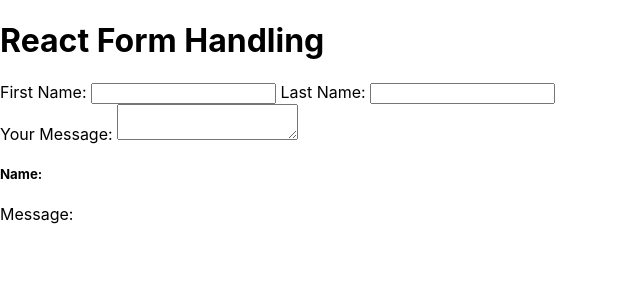
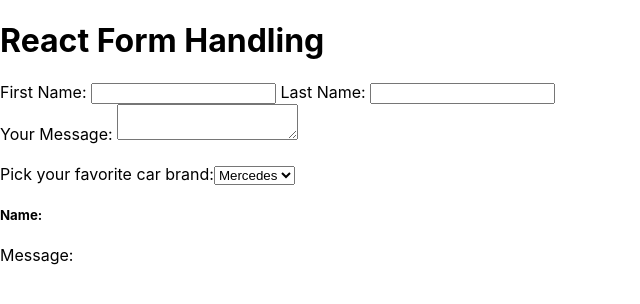
Before and after one commit to sisi0205/aws_serverless_api, a React (Create React App) app in the folder website/: page / in a window 1280 px wide. Shown: the top 304 px of the page, without its empty margins (0-640 px from the left). Built offline with nearby package versions, Linux system fonts and the light colour scheme.

Commit message:
input filed

```diff
--- a/website/src/App.js
+++ b/website/src/App.js
@@ -45,6 +45,21 @@
           onChange={handleChange}
         />
        </label>
+       <br /><br />
+      <label>
+        Pick your favorite car brand:
+        <select
+          name="carBrand"
+          value={state.carBrand}
+          onChange={handleChange}
+        >
+          <option value="mercedes">Mercedes</option>
+          <option value="bmw">BMW</option>
+          <option value="maserati">Maserati</option>
+          <option value="infinity">Infinity</option>
+          <option value="audi">Audi</option>
+        </select>
+      </label>
 
       </form>
       <h5>
```
Also changed, not shown: website/src/Forms/README.md.
